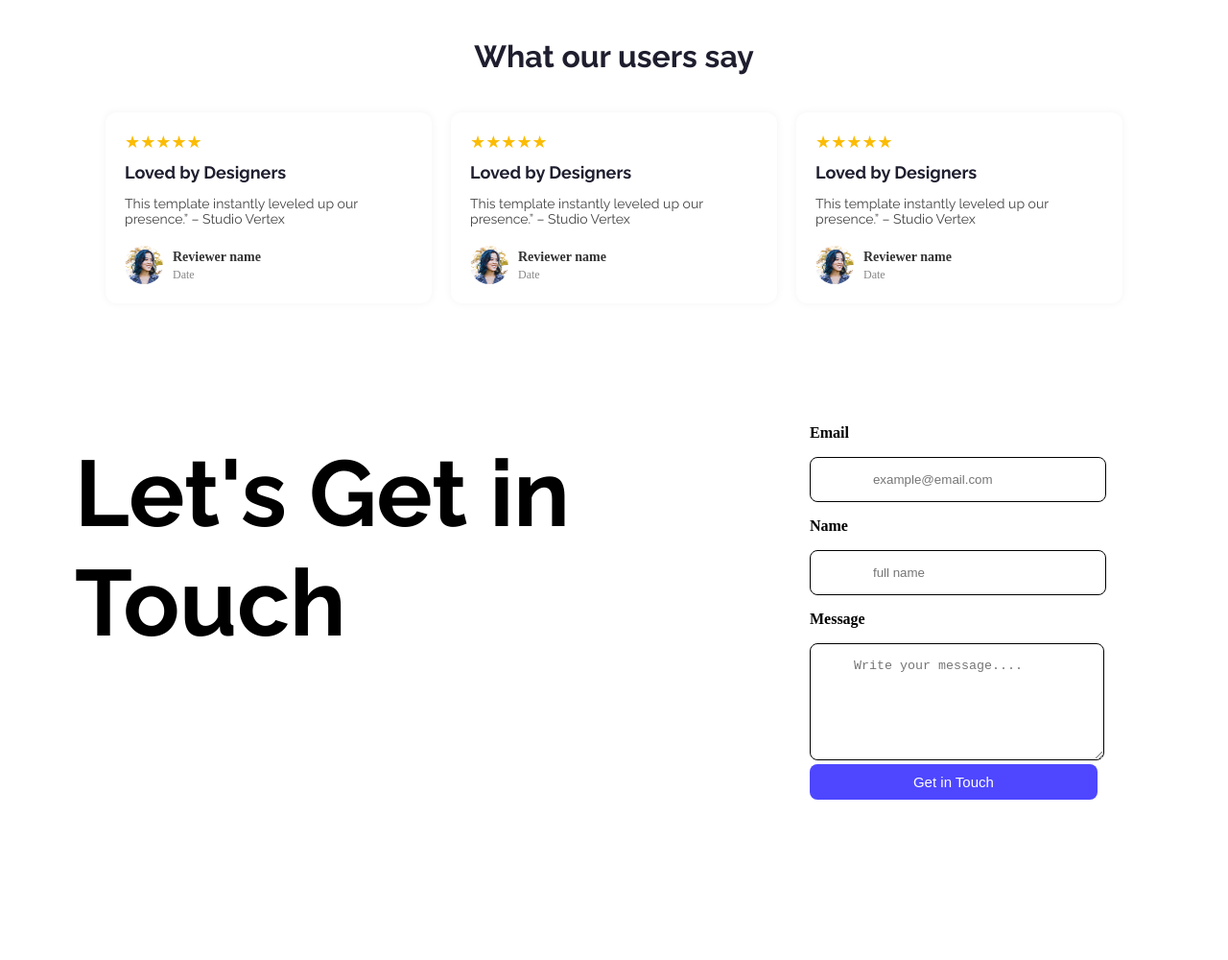
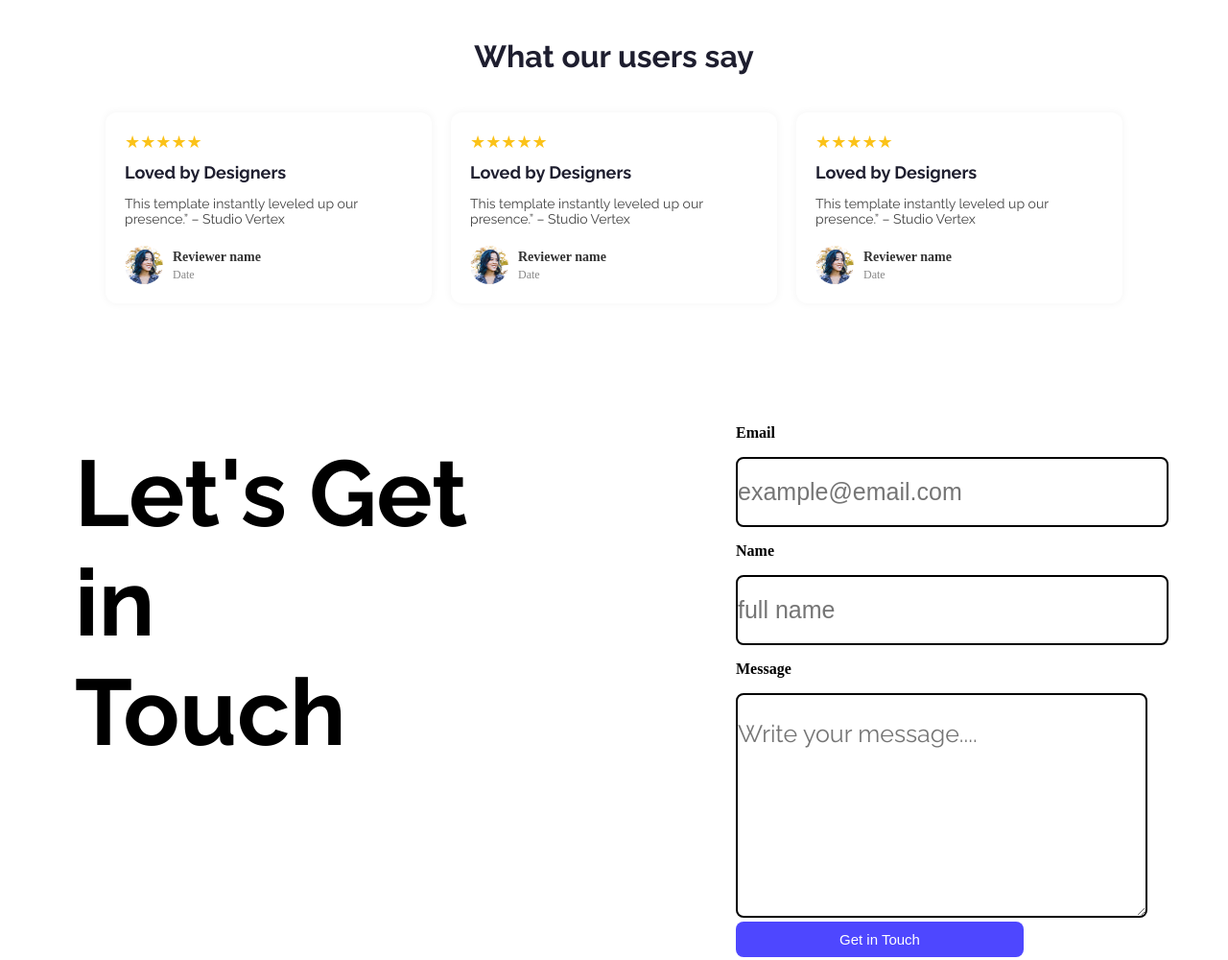
Before and after one commit to Axs0f/assignment01, a plain HTML site: page index.html in a window 1280 px wide. Shown: the part 1640-2640 px from the top of the page at 96% size. Drawn offline with Linux system fonts and the light colour scheme.

Commit message:
final commit

```diff
--- a/index.html
+++ b/index.html
@@ -107,7 +107,7 @@
 <h1 class="raleway-uniquifier3">Let's Get in<br>Touch</h1>
 <div class="margin-top">
 <div>
-    <p><b>Email</b></p>
+    <p><strong>Email</strong></p>
     <input class="boxstyle" type="email" placeholder="example@email.com">
 </div>
 <div>
@@ -116,7 +116,7 @@
 </div>
 <div>
     <p><b>Message</b></p>
-    <textarea cols="25" rows="6" name="" id="message" placeholder="Write your message...."></textarea><br>
+    <textarea cols="25" rows="6" name="" class="message raleway-uniquifier4" placeholder="Write your message...."></textarea><br>
     <button class="btn-primary1">Get in Touch</button>
 </div>
 </div>
@@ -124,7 +124,7 @@
 </body>
 <footer>
     <section >
-        <div>
+        <div class="LOGO">
     <header class="raleway-uniquifier3" align="center">LOGO</header>
     <p class="f-description raleway-uniquifier4" align="center">Ready to elevate your presence? contact us today to discuss your project and discover how can we bring your vision to life</p>
     </div>
--- a/webstyles/styles.css
+++ b/webstyles/styles.css
@@ -159,7 +159,7 @@ margin-top: 50px;
 }
 
 .stars {
-  color: #fbbc04;
+  color: #fbbd04eb;
   font-size: 18px;
   margin-bottom: 10px;
 }
@@ -222,18 +222,20 @@ margin-top: 50px;
 
 }
 .boxstyle{
-  border: 1px solid ;
-box-shadow: whitesmoke;
+  border: 2px solid ;
+box-shadow: rgba(245, 245, 245, 0.833);
 border-radius: 8px;
 margin-right: 0%;
-padding: 15px 65px;
+font-size: 25px;
+padding: 20px 125px 20px 0px;
 
 }
-#message{
-  border: 1px solid;
-  box-shadow: whitesmoke;
+.message{
+  border: 2px solid;
+  box-shadow: rgb(245, 245, 245);
   border-radius: 8px;
-  padding: 15px 45px;
+  padding: 25px 85px 25px 0px;
+  font-size: 25px;
 }
 .btn-primary1{
   background-color: #4E47FF;
@@ -277,3 +279,6 @@ margin: 0 15px;
 .btnsign:hover{
   background-color: #4d47ff8a;
 }
+.LOGO{
+  margin-top: 100px;
+}
```
